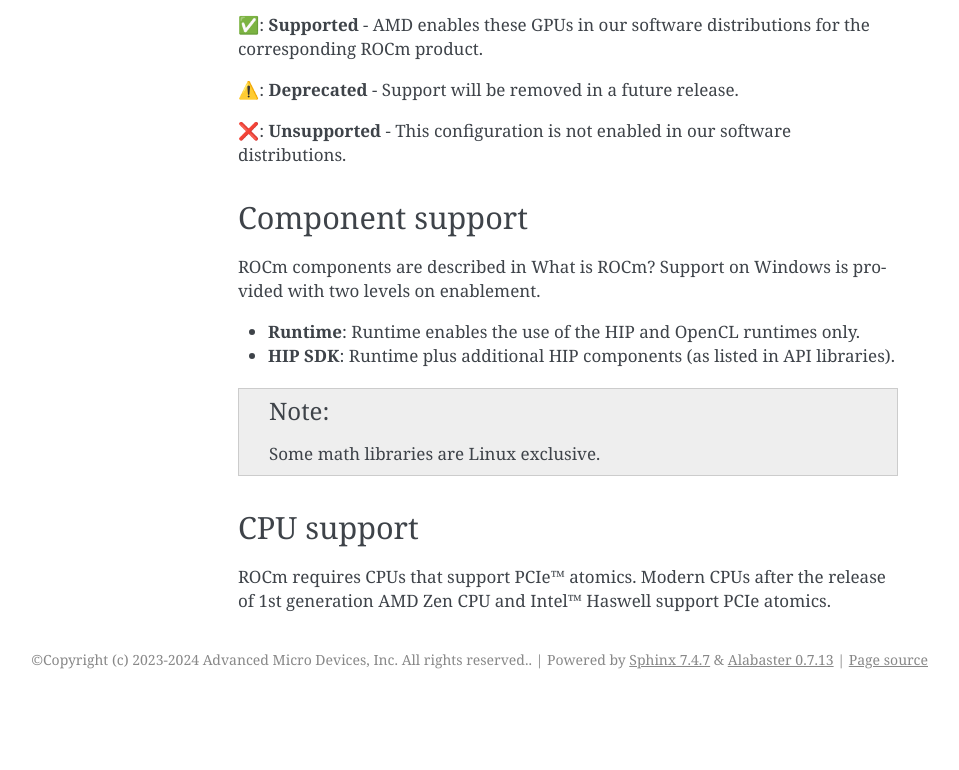
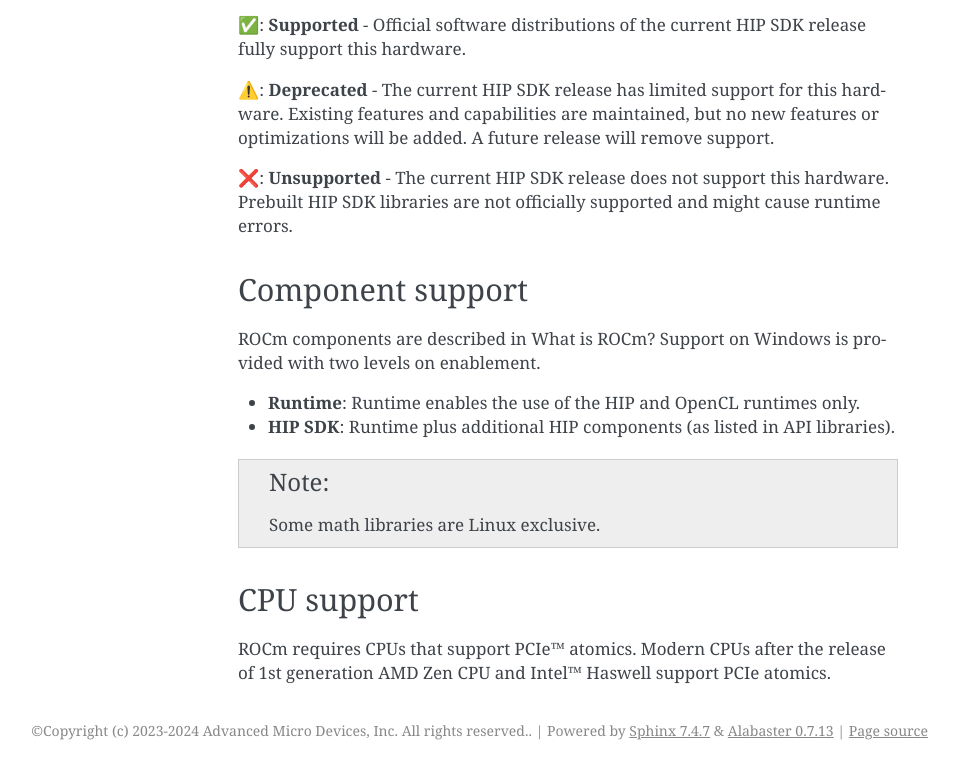
Before and after one commit to ROCm/rocm-install-on-windows, a Sphinx documentation site: the page built from docs/reference/system-requirements.rst, in a window 1280 px wide, cut to the strip 687-1457 px from the top of the page. Shown: the whole strip, without its empty margins (182-1141 px from the left). Built offline with Sphinx 7.4.7, drawn with Linux system fonts in a browser that asks for light colours; before the commit the page ends 1386 px from its top, so only the background shows below that.

Commit message:
updated the supported version information to align with linux documen… (#45)
* updated the supported version information to align with linux documentation

* Update docs/reference/system-requirements.rst

---------

Co-authored-by: Peter Park <peter.park@amd.com>

```diff
--- a/docs/reference/system-requirements.rst
+++ b/docs/reference/system-requirements.rst
@@ -70,11 +70,11 @@
       "AMD Radeon RX 6600 XT", "RDNA2", "gfx1032", "✅", "❌"
       "AMD Radeon RX 6600", "RDNA2", "gfx1032", "✅", "❌"
 
-✅: **Supported** - AMD enables these GPUs in our software distributions for the corresponding ROCm product.
+✅: **Supported** - Official software distributions of the current HIP SDK release fully support this hardware.
 
-⚠️: **Deprecated** - Support will be removed in a future release.
+⚠️: **Deprecated** - The current HIP SDK release has limited support for this hardware. Existing features and capabilities are maintained, but no new features or optimizations will be added. A future release will remove support.
 
-❌: **Unsupported** - This configuration is not enabled in our software distributions.
+❌: **Unsupported** - The current HIP SDK release does not support this hardware. Prebuilt HIP SDK libraries are not officially supported and might cause runtime errors.
 
 Component support
 ===============================================
```
